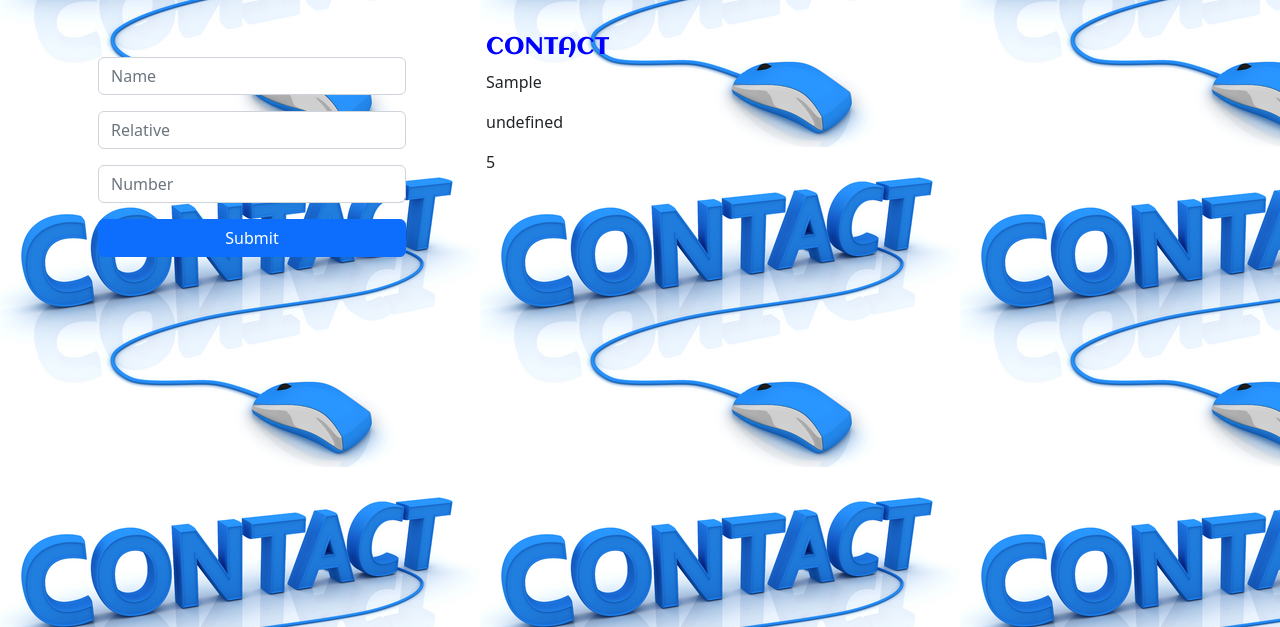
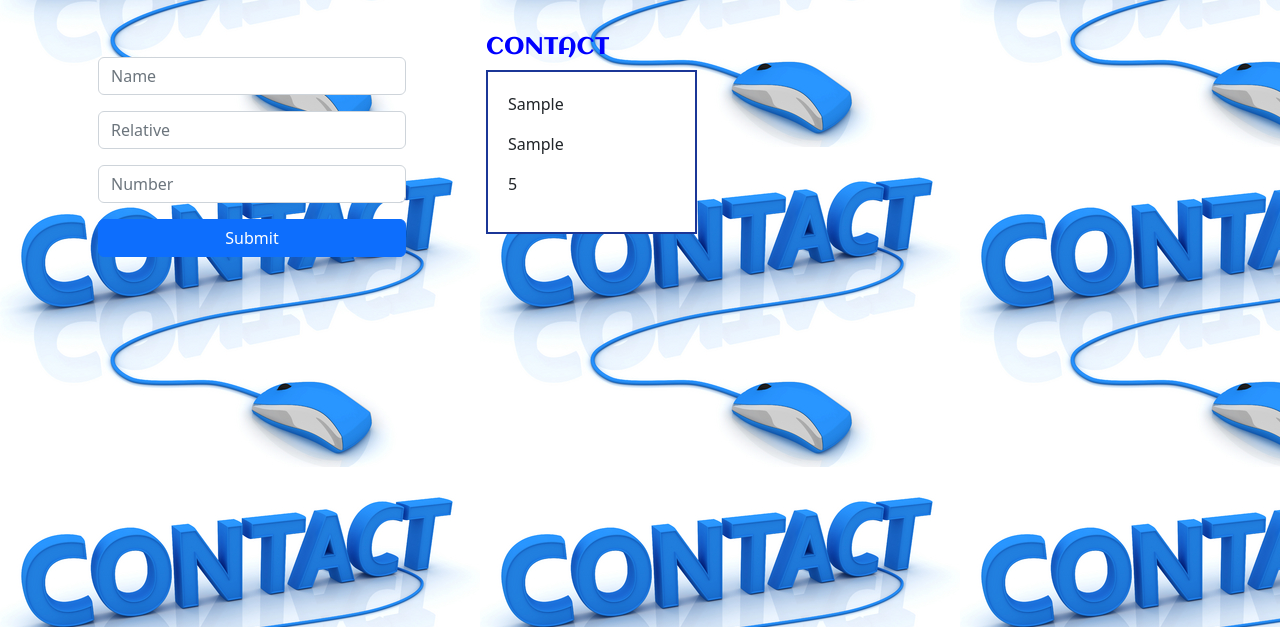
Before and after one commit to adilxan1998/contact, a plain HTML site: page index.html in a window 1280 px wide. Both pictures are taken after typing "Sample", "Sample", "5" into the empty fields and a click on the button "Submit". Shown: the part 173-800 px from the top of the page. Drawn offline with nearby package versions, Linux system fonts and the light colour scheme.

Commit message:
undifind to`g`irlandi

```diff
--- a/css/main.css
+++ b/css/main.css
@@ -33,4 +33,6 @@ body {
 
 .result {
   background-color: #fff;
+  padding: 20px;
+  border: 2px solid rgb(27, 54, 151);
 }
--- a/js/script.js
+++ b/js/script.js
@@ -8,14 +8,16 @@ const contacts = []
 
 elForm.addEventListener("submit", function (e) {
   e.preventDefault();
+  elResult.innerHTML = "";
+
   const inputNameValue = elInputName.value;
   const inputRelativeValue = elInputRelative.value;
-  const inputNumbervalue = elInputNumber.value;
+  const inputNumberValue = elInputNumber.value;
 
   const contact = {
     name : inputNameValue,
     relative : inputRelativeValue,
-    number : inputNumbervalue,
+    number : inputNumberValue,
   }
 
     contacts.push(contact)
@@ -24,19 +26,15 @@ elForm.addEventListener("submit", function (e) {
     elInputRelative.value = null;
     elInputNumber.value = null;
 
-
-    for ( cont of contacts){
-
+    for (let cont of contacts){
       let nameP = document.createElement("p")
       let relP = document.createElement("p")
       let numP = document.createElement("p")
 
       nameP.textContent = `${cont.name}`
-      relP.textContent = `${cont.relaship}`
+      relP.textContent = `${cont.relative}`
       numP.textContent = `${cont.number}`
 
-      elResult.appendChild(nameP)
-      elResult.appendChild(relP)
-      elResult.appendChild(numP)
+      elResult.append(nameP, relP, numP)
     }
 })
```
